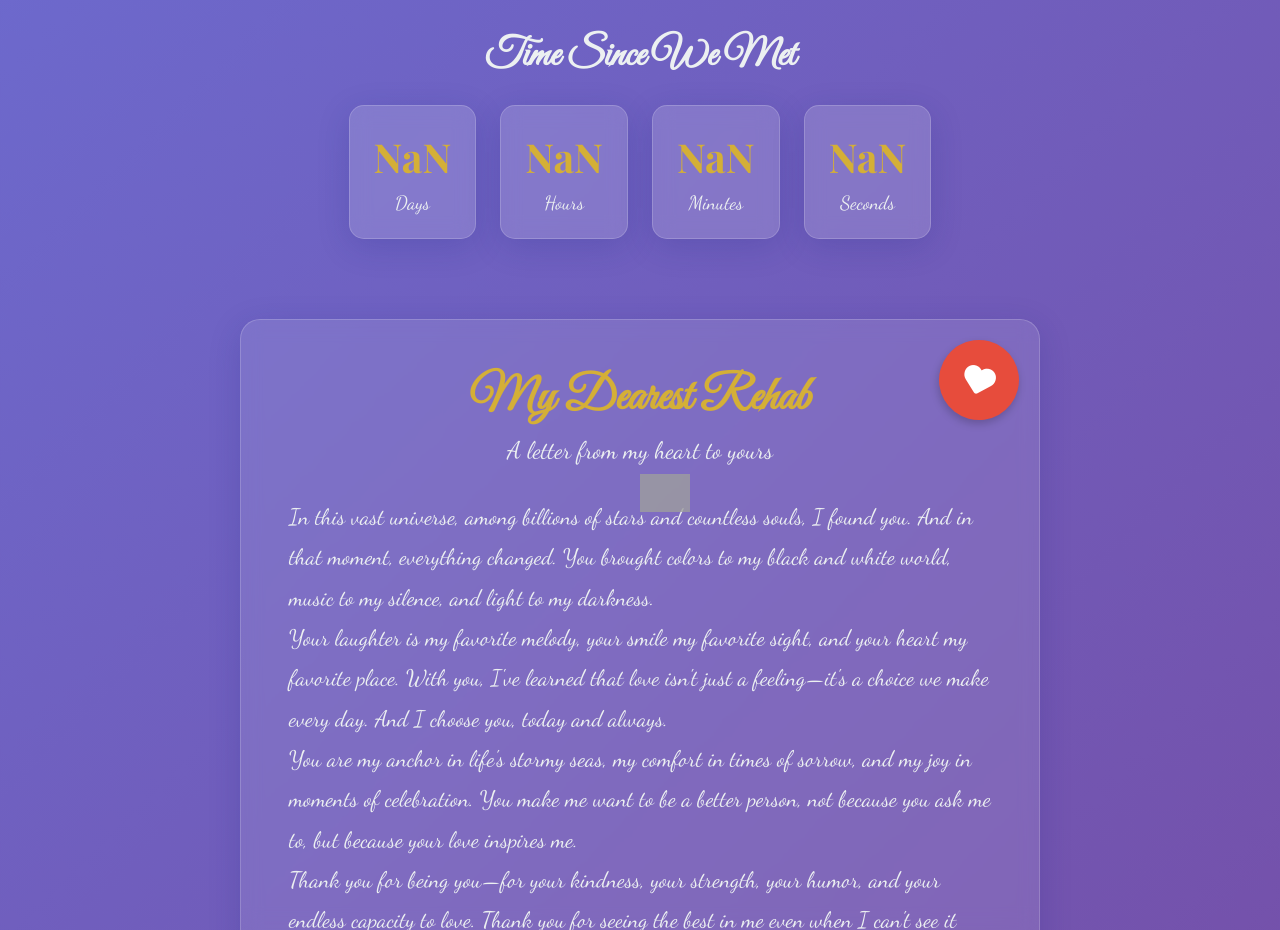
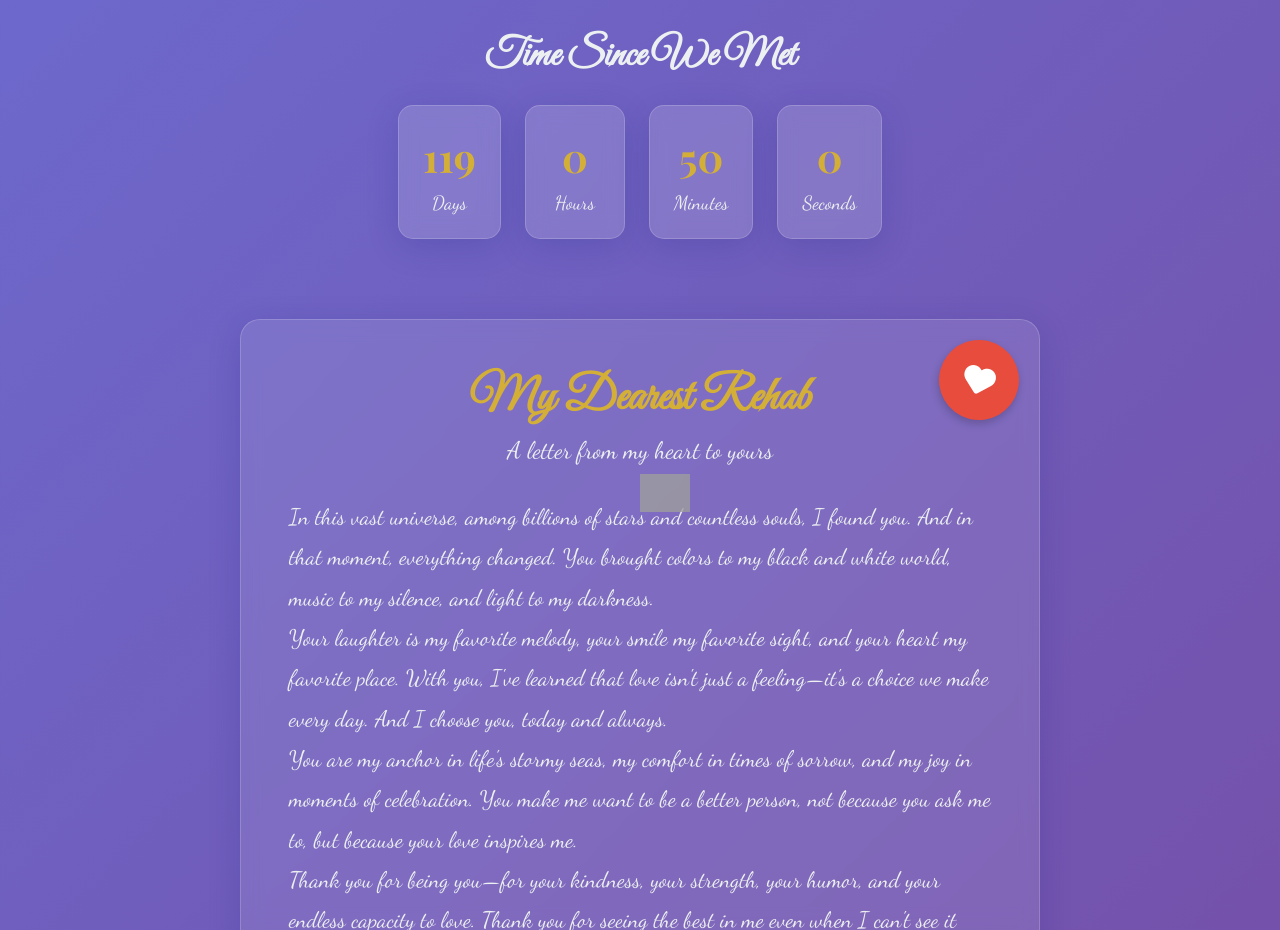
Before and after one commit to islam-dev0/my-faf, a plain HTML site: page index.html in a window 1280 px wide. Shown: the part 2020-2950 px from the top of the page. Drawn offline with nearby package versions, Linux system fonts and the light colour scheme; grey boxes are pictures that could not be loaded; a web font is replaced by a local one.

Commit message:
Update index.html

```diff
--- a/index.html
+++ b/index.html
@@ -1470,7 +1470,7 @@
         // Countdown timer
         function updateCountdown() {
             // Set the date we met (replace with actual date)
-            const metDate = new Date('2025-05-04T015:00:00');
+            const metDate = new Date('2025-05-04T15:00:00');
             const now = new Date();
             const diff = now - metDate;
 
```
